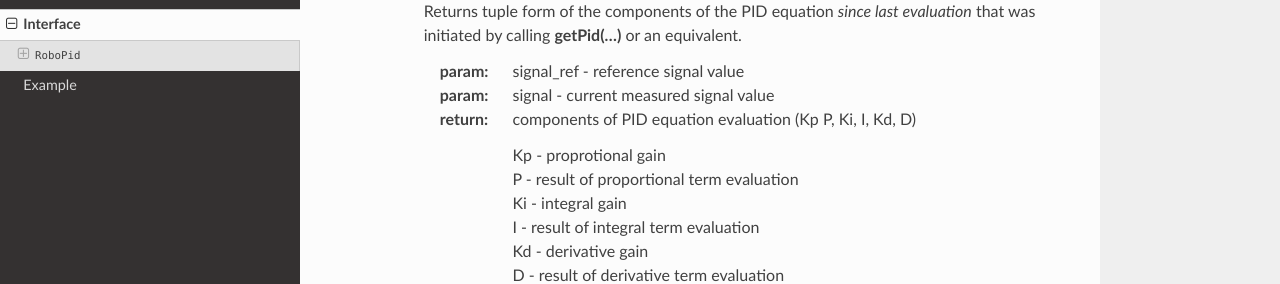
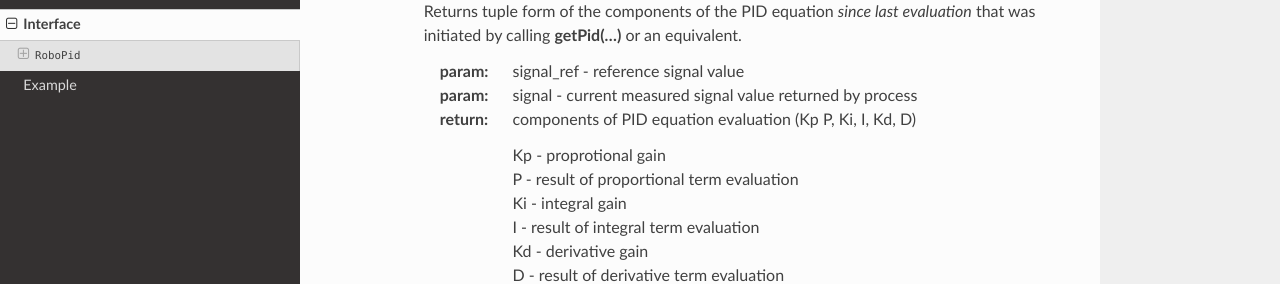
Before and after one commit to mkner/robo-pid, a Sphinx documentation site: the page built from docs/interface.rst, in a window 1280 px wide and 900 px high, scrolled down 2895 px. Shown: the part 172-456 px from the top of the window. Built offline with Sphinx 7.4.7 and the Read the Docs theme 2.0.0, drawn with Linux system fonts in a browser that asks for light colours.

Commit message:
Update interface.rst

```diff
--- a/docs/interface.rst
+++ b/docs/interface.rst
@@ -165,7 +165,7 @@ Interface
     an equivalent.
 
     :param: signal_ref - reference signal value
-    :param: signal  - current measured signal value
+    :param: signal  - current measured signal value returned by process
     :return: components of PID equation evaluation (Kp P, Ki, I, Kd, D)
 
      |  Kp - proprotional gain
```
